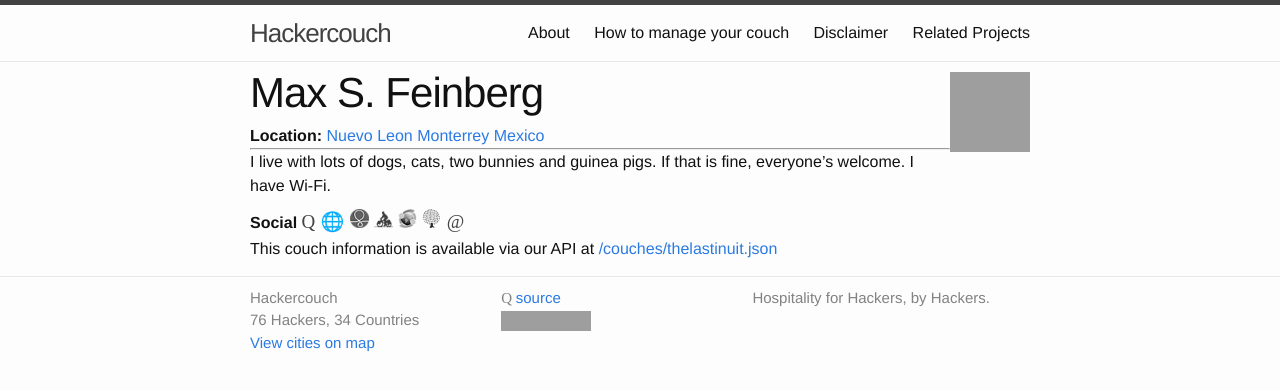
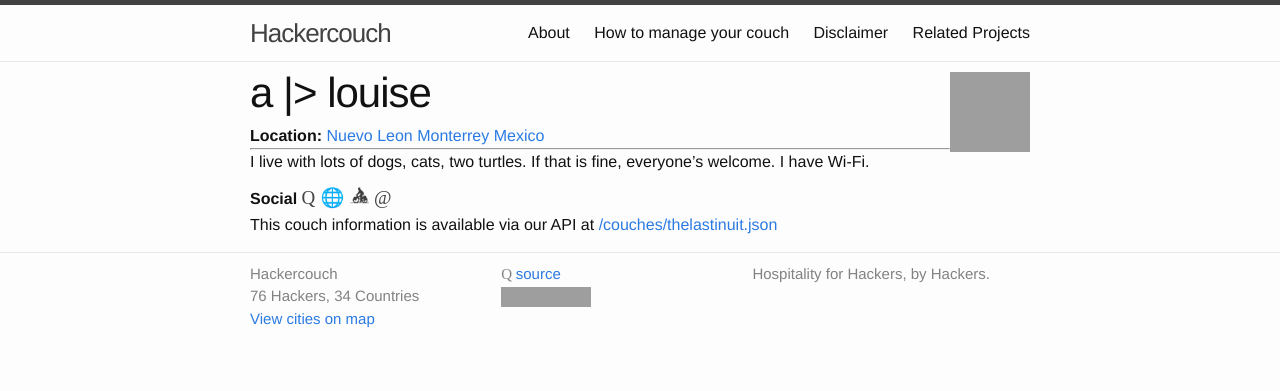
Before and after one commit to hackercouch/hackercouch, a Jekyll site: the page built from _couches/thelastinuit.md, in a window 1280 px wide, cut to the strip 0-391 px from the top of the page. Built offline with Jekyll 4.4.1, drawn with Linux system fonts in a browser that asks for light colours; some web fonts are replaced; grey boxes are pictures that could not be loaded.

Commit message:
Update thelastinuit.md

```diff
--- a/_couches/thelastinuit.md
+++ b/_couches/thelastinuit.md
@@ -1,15 +1,12 @@
 ---
-name: Max S. Feinberg                         #optional
+name: a |> louise                                 #optional
 city: Monterrey                               #required
 country: MX                                   #required
 region: Nuevo Leon                            #optional
-email: email@luisignac.io                     #required
+email: email@aloui.se                         #required
 github: thelastinuit
-website: http://www.luisignac.io
-couchsurfing: MaxSFeinberg
-bewelcome: thelastinuit
-trustroots: thelastinuit
+website: https://aloui.se
 warmshowers: 107638
 ---
 
-I live with lots of dogs, cats, two bunnies and guinea pigs. If that is fine, everyone's welcome. I have Wi-Fi.
+I live with lots of dogs, cats, two turtles. If that is fine, everyone's welcome. I have Wi-Fi.
```
